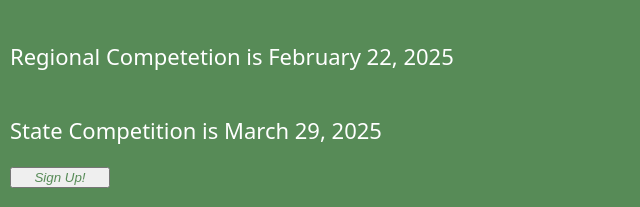
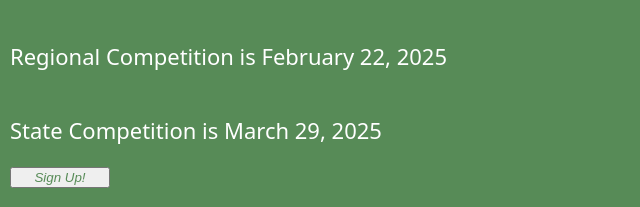
Before and after one commit to golfisawesome/landingpage, a plain HTML site: page index.html in a window 1280 px wide. Shown: the part 333-540 px from the top of the page, 48-688 px from the left. Drawn offline with Linux system fonts and the light colour scheme.

Commit message:
"corrected spelling error"

```diff
--- a/index.html
+++ b/index.html
@@ -26,7 +26,7 @@
    <div class="left-nav"> Welcom to Odyssey of the Mind at ACA!
     <p>Odyssey of the Mind, or "OM" for short, is a creative problem solving competition that gives your student the tools they need for the real world. </p>
 
-        <p>Regional Competetion is February 22, 2025</p>
+        <p>Regional Competition is February 22, 2025</p>
         <p>State Competition is March 29, 2025 </p>
 
 <button><a href="https://forms.gle/bmthgoq8gGM9iaAk8" class="sign-up">Sign Up!</a></button>
```
